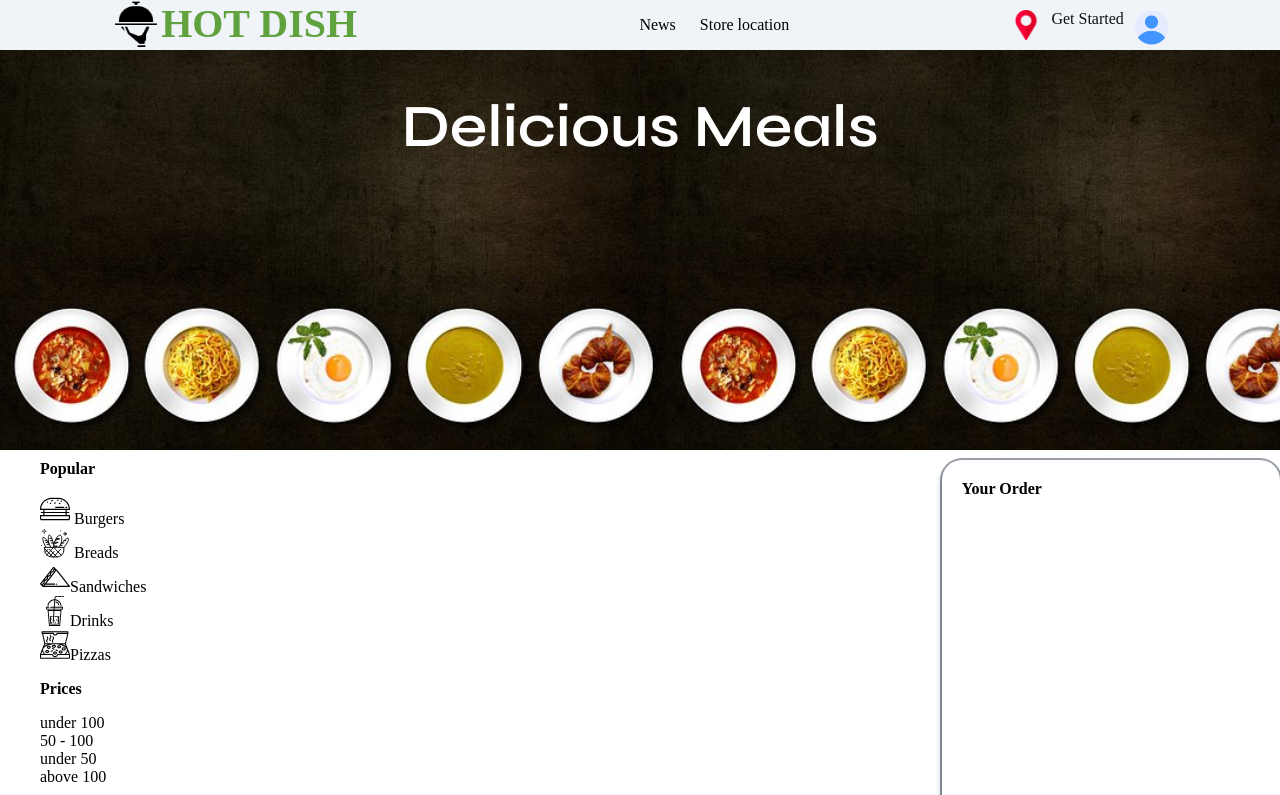
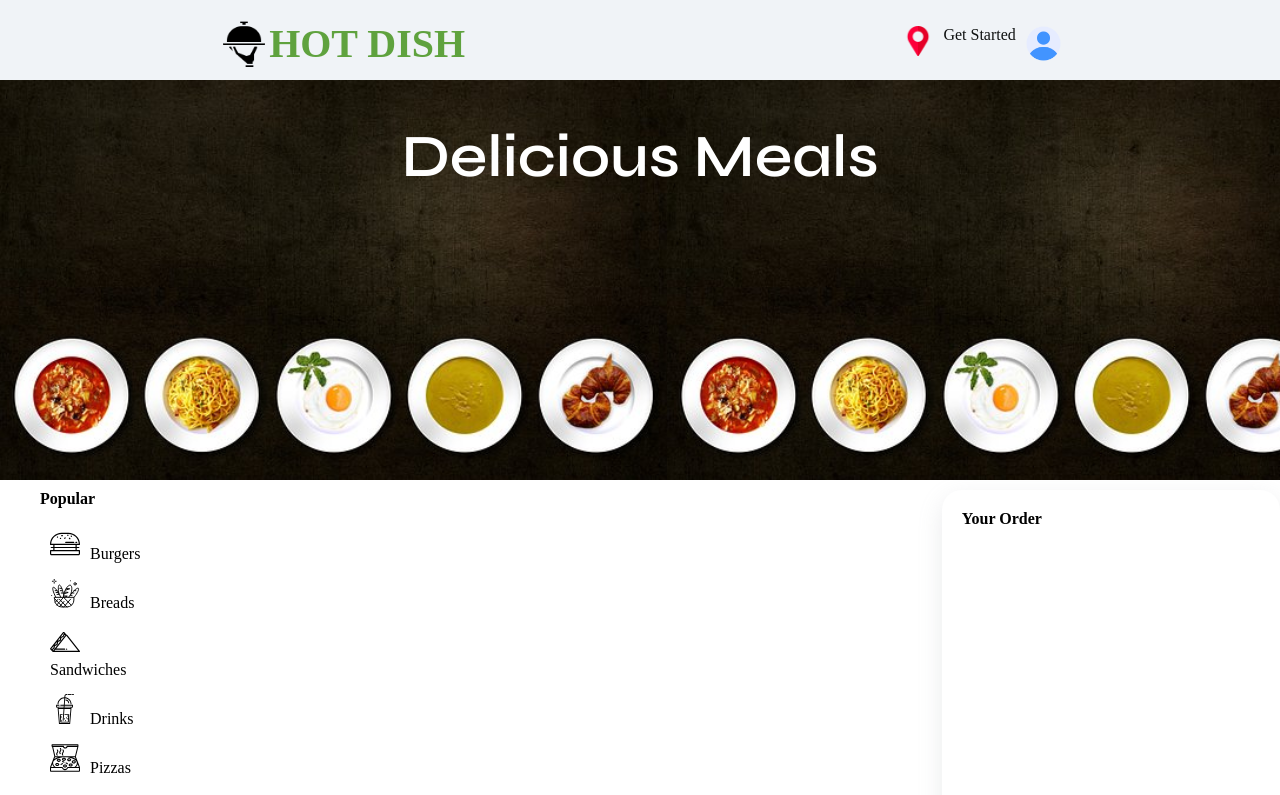
Before and after one commit to kevin-wairi/hot-Dish, a plain HTML site: page index.html in a window 1280 px wide. Shown: the top 795 px of the page. Drawn offline with Linux system fonts and the light colour scheme; no server answers; files whose address does not match are found by name; a web font is replaced by a local one.

Commit message:
modified main section HTML and CSS

```diff
--- a/css/style.css
+++ b/css/style.css
@@ -16,12 +16,15 @@ body{
     top: 0px;
     z-index: 1;
     width: 100%;
+    height:80px;
 }
 .logo{
     display: flex;
+    margin-top: 20px;
 }
 #logo{
     height: 50px;
+
 }
 .logoname{
     color: #5fa23e;
@@ -32,23 +35,15 @@ body{
 #location{
     height: 30px;
 }
-.header div ul{
+/* .header div ul{
     margin: 0;
-}
+} */
 #avatar{
     height: 35px;
 }
 #starter{
     color: #0f1111;
     padding: 10px;
-}
-.searchlocations #ul{
-    list-style-type: none;
-    margin: 0;
-}
-.searchlocations #ul li{
-    display: inline-block;
-    margin-left: 20px;
 }
 
 .signup ul {
@@ -147,6 +142,7 @@ body{
 }
 .icons{
 height: 30px;
+margin-right: 10px;
 }
 .menupanel{
     position: sticky;
@@ -164,8 +160,20 @@ height: 30px;
 .mainitems{
     flex: 7;
     display: flex;
+}
+.listItem{
+    margin: 5px;
+    padding: 5px;
+    width: 100%;
 
 }
+.listItem:hover{
+    border-radius: 5px;
+    margin: 1px;
+    box-shadow: rgba(100, 100, 111, 0.2) 0px 7px 29px 0px;
+}
+/* main section */
+/* ======================================================================================== */
 #cardsdiv{
     display: flex;
     flex-wrap: wrap;
@@ -193,6 +201,7 @@ height: 30px;
   touch-action: manipulation;
   vertical-align: middle;
   width: 100px;
+  float: right;
 }
 
 #btn:hover {
@@ -214,7 +223,7 @@ height: 30px;
     top: 50px;
     max-height: 600px;
     overflow-x: hidden;
-    box-shadow: rgba(6, 24, 44, 0.4) 0px 0px 0px 2px, rgba(6, 24, 44, 0.65) 0px 4px 6px -1px, rgba(255, 255, 255, 0.08) 0px 1px 0px inset;
+    box-shadow: rgba(149, 157, 165, 0.2) 0px 8px 24px;
 }
 .card,.newCard{
     height: 270px;
@@ -222,7 +231,7 @@ height: 30px;
     margin: 5px;
     padding: 10px;
     border-radius: 20px;
-    box-shadow: rgba(0, 0, 0, 0.05) 0px 0px 0px 1px;
+    box-shadow: rgba(100, 100, 111, 0.2) 0px 7px 29px 0px;
     /* border: 1px solid; */
 }
 .card p,h4{
--- a/index.html
+++ b/index.html
@@ -14,13 +14,7 @@
         <div class="header">
             <div class="logo">
                 <img id="logo" src="./images/food-serving.png" alt="logo">
-                <h3 class="logoname">HOT DISH</h3>
-            </div>
-            <div class="searchlocations">
-               <ul id="ul">
-                <li> <p>News</p></li>
-                <li><p>Store location</p></li>
-               </ul>
+                <h2 class="logoname">HOT DISH</h2>
             </div>
             <div class="signup">
                 <ul>
@@ -50,11 +44,22 @@
             <div class="menupanel">
                     <h4>Popular</h4>
                     <ul class="orderlist">
-                            <li id="li1"><img class="icons" id="icon1" src="./images/burger.svg" alt="burger"> Burgers</li>
-                            <li id="li2"><img class="icons" id="icon2" src="./images/bread.svg" alt="Breads"> Breads</li>
-                            <li id="li3"><img class="icons" id="icon3" src="./images/sandwich.svg" alt="sandwitch">Sandwiches</li>
-                            <li id="li4"><img class="icons" id="icon4" src="./images/drinks.svg" alt="Breads">Drinks</li>
-                            <li id="li5"><img class="icons" id="icon5" src="./images/pizza.svg" alt="Pizza">Pizzas</li>
+                        <div class="listItem" id="icon1">
+                            <li id="li1"><img class="icons"  src="./images/burger.svg" alt="burger"><label for="Burgers">Burgers</label></li>
+                        </div>
+                        <div class="listItem" id="icon2" >
+                            <li id="li2"><img class="icons" src="./images/bread.svg" alt="Breads"><label for="Breads">Breads</label></li>
+                        </div>
+                        <div class="listItem" id="icon3">
+                            <li id="li3"><img class="icons"  src="./images/sandwich.svg" alt="sandwitch"><label for="Sandwiches">Sandwiches</label></li>
+                        </div>
+                        <div class="listItem" id="icon4">
+                            <li id="li4"><img class="icons"  src="./images/drinks.svg" alt="Breads"><label for="Drinks">Drinks</label></li>
+                        </div>
+                        <div class="listItem" id="icon5">
+                            <li id="li5"><img class="icons"  src="./images/pizza.svg" alt="Pizza">Pizzas</li>
+                        </div>
+
                     </ul>
                     <h4>Prices</h4>
                     <ul>
--- a/js/index.js
+++ b/js/index.js
@@ -27,7 +27,7 @@ let loadCards =(arr)=>{
                                 `<div class="card_body" id="card_body">`+
                                 ` <h4 class="card_name">${food.dsc}</h4>`+
                                 `<p class="price">Price: ${food.price}</p>`+
-                                `<p id='addP'><button id="btn">Add</button></p>`+
+                                `<p id='addP'><button id="btn">Order</button></p>`+
                             ` </div>`
                         }
  }
```
